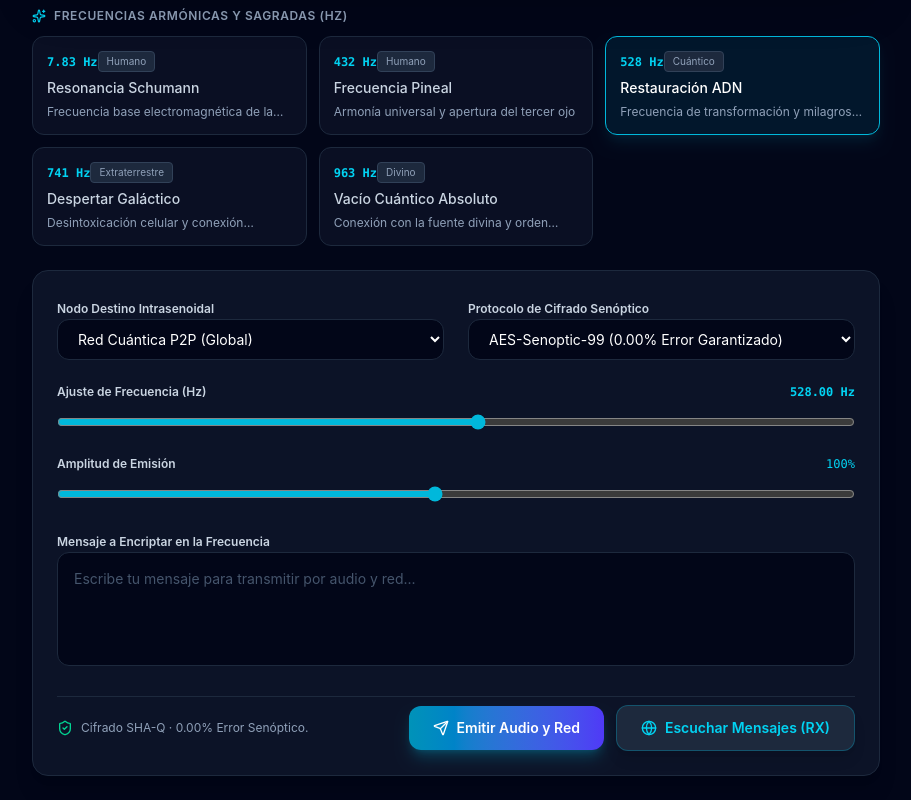
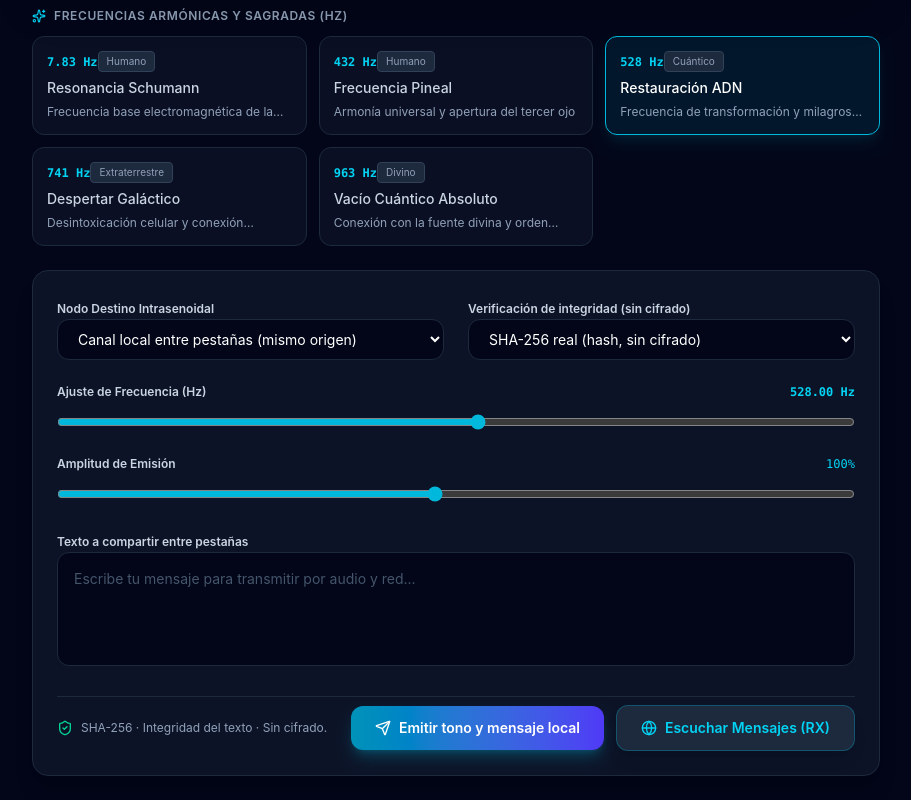
Before and after one commit to wexicos-create/ChatHz, a React (Vite) app: page / in a window 1280 px wide. Shown: the part 348-1148 px from the top of the page, without its empty margins (184-1095 px from the left). Built offline with nearby package versions, Linux system fonts and the light colour scheme.

Commit message:
fix(transmitter): hash actual text; clarify local audio vs P2P transport

```diff
--- a/src/components/TransmitterTab.tsx
+++ b/src/components/TransmitterTab.tsx
@@ -19,8 +19,8 @@ export const TransmitterTab: React.FC<TransmitterTabProps> = ({
   setMode,
 }) => {
   const [message, setMessage] = useState('');
-  const [targetNode, setTargetNode] = useState('Red Cuántica P2P (Global)');
-  const [encryptionProtocol, setEncryptionProtocol] = useState('AES-Senoptic-99');
+  const [targetNode, setTargetNode] = useState('Canal local entre pestañas');
+  const [encryptionProtocol, setEncryptionProtocol] = useState('SHA-256 (integridad)');
   const [amplitude, setAmplitude] = useState(1.0);
   const [successNotice, setSuccessNotice] = useState(false);
 
@@ -48,42 +48,44 @@ export const TransmitterTab: React.FC<TransmitterTabProps> = ({
     }
   };
 
-  const handleTransmit = (e: React.FormEvent) => {
+  const handleTransmit = async (e: React.FormEvent) => {
     e.preventDefault();
     if (!message.trim()) return;
-
+    const content = message.trim();
     setIsTransmitting(true);
     playAudioTone(activeHz);
-
-    setTimeout(() => {
-      setIsTransmitting(false);
-      setSuccessNotice(true);
-
+    try {
+      // SHA-256 permite verificar integridad del texto, pero no ofrece cifrado.
+      const digest = await crypto.subtle.digest('SHA-256', new TextEncoder().encode(content));
+      const hash = Array.from(new Uint8Array(digest), byte => byte.toString(16).padStart(2, '0')).join('');
       const newRecord: TransmissionRecord = {
-        id: 'TX-' + Math.random().toString(36).substring(2, 9).toUpperCase(),
+        id: 'TX-' + crypto.randomUUID().slice(0, 8).toUpperCase(),
         timestamp: Date.now(),
         direction: 'TX',
-        source: 'Operador Terrestre',
+        source: 'Operador local',
         target: targetNode,
-        message: message,
+        message: content,
         frequencyHz: activeHz,
-        amplitude: amplitude,
-        senopticError: 0.00,
-        encryptionHash: '0x' + Array.from({ length: 32 }, () => Math.floor(Math.random() * 16).toString(16)).join(''),
+        amplitude,
+        senopticError: null,
+        encryptionHash: 'sha256:' + hash,
         status: 'completado',
       };
-
       onAddTransmission(newRecord);
       quantumNetwork.broadcast({
-        ...newRecord,
-        direction: 'RX',
-        source: `Transmisión Senoidal (${activeHz} Hz)`,
-        target: 'Operador Terrestre (Recepción)',
+        ...newRecord, direction: 'RX',
+        source: 'Otra pestaña del mismo origen',
+        target: 'Receptor local',
       });
-
       setMessage('');
-      setTimeout(() => setSuccessNotice(false), 4000);
-    }, 1500);
+      setSuccessNotice(true);
+      window.setTimeout(() => setSuccessNotice(false), 4000);
+    } catch (error) {
+      console.error('No se pudo transmitir:', error);
+      alert('No se pudo registrar el mensaje. Se requiere conexión segura para SHA-256.');
+    } finally {
+      window.setTimeout(() => setIsTransmitting(false), 3000);
+    }
   };
 
   return (
@@ -99,7 +101,7 @@ export const TransmitterTab: React.FC<TransmitterTabProps> = ({
             </div>
             <h2 className="text-2xl sm:text-3xl font-bold tracking-tight text-white">Transmisor de Ondas Senoidales</h2>
             <p className="text-sm text-slate-400 mt-1 max-w-xl">
-              Codifica tu mensaje en frecuencias acústicas en Hz y emítelo por audio y red P2P con cifrado senóptico de alta precisión (0.00% de error).
+              Genera un tono senoidal y comparte el texto entre pestañas del mismo origen. El tono todavía no codifica el mensaje; no existe conexión P2P entre teléfonos.
             </p>
           </div>
           <div className="flex items-center gap-3 bg-slate-950/80 border border-slate-800 rounded-xl px-4 py-3">
@@ -117,7 +119,7 @@ export const TransmitterTab: React.FC<TransmitterTabProps> = ({
           <CheckCircle2 className="w-5 h-5 text-emerald-400 shrink-0" />
           <div>
             <p className="text-sm font-semibold">¡Transmisión Senoidal Exitosa!</p>
-            <p className="text-xs text-emerald-400/80">Onda acústica emitida en {activeHz} Hz con cifrado SHA-Q y 0.00% de error.</p>
+            <p className="text-xs text-emerald-400/80">Tono generado y mensaje local registrado con hash SHA-256.</p>
           </div>
         </div>
       )}
@@ -162,7 +164,7 @@ export const TransmitterTab: React.FC<TransmitterTabProps> = ({
               onChange={(e) => setTargetNode(e.target.value)}
               className="w-full bg-slate-950 border border-slate-800 rounded-xl px-4 py-2.5 text-sm text-white focus:outline-none focus:border-cyan-500"
             >
-              <option value="Red Cuántica P2P (Global)">Red Cuántica P2P (Global)</option>
+              <option value="Canal local entre pestañas">Canal local entre pestañas (mismo origen)</option>
               <option value="Extraterrestre (Pléyades Sector 7)">Extraterrestre (Pléyades Sector 7)</option>
               <option value="Divine Node (Alpha-9 / Fuente Central)">Divine Node (Alpha-9 / Fuente Central)</option>
               <option value="Consejo Ancestral (Sirio B)">Consejo Ancestral (Sirio B)</option>
@@ -170,14 +172,13 @@ export const TransmitterTab: React.FC<TransmitterTabProps> = ({
           </div>
 
           <div className="space-y-2">
-            <label className="text-xs font-semibold text-slate-300">Protocolo de Cifrado Senóptico</label>
+            <label className="text-xs font-semibold text-slate-300">Verificación de integridad (sin cifrado)</label>
             <select
               value={encryptionProtocol}
               onChange={(e) => setEncryptionProtocol(e.target.value)}
               className="w-full bg-slate-950 border border-slate-800 rounded-xl px-4 py-2.5 text-sm text-white focus:outline-none focus:border-cyan-500"
             >
-              <option value="AES-Senoptic-99">AES-Senoptic-99 (0.00% Error Garantizado)</option>
-              <option value="Quantum-Hash-SHAQ">Quantum-Hash SHA-Q (Criptografía Cuántica)</option>
+              <option value="SHA-256 (integridad)">SHA-256 real (hash, sin cifrado)</option>
             </select>
           </div>
         </div>
@@ -215,7 +216,7 @@ export const TransmitterTab: React.FC<TransmitterTabProps> = ({
         </div>
 
         <div className="space-y-2">
-          <label className="text-xs font-semibold text-slate-300">Mensaje a Encriptar en la Frecuencia</label>
+          <label className="text-xs font-semibold text-slate-300">Texto a compartir entre pestañas</label>
           <textarea
             rows={4}
             value={message}
@@ -229,7 +230,7 @@ export const TransmitterTab: React.FC<TransmitterTabProps> = ({
         <div className="flex flex-col sm:flex-row items-center justify-between gap-4 pt-2 border-t border-slate-800">
           <div className="flex items-center gap-2 text-xs text-slate-400">
             <ShieldCheck className="w-4 h-4 text-emerald-400" />
-            <span>Cifrado SHA-Q · 0.00% Error Senóptico.</span>
+            <span>SHA-256 · Integridad del texto · Sin cifrado.</span>
           </div>
           <div className="flex flex-col sm:flex-row items-center gap-3 w-full sm:w-auto">
             <button
@@ -237,7 +238,7 @@ export const TransmitterTab: React.FC<TransmitterTabProps> = ({
               className="w-full sm:w-auto px-6 py-3 bg-gradient-to-r from-cyan-600 to-indigo-600 hover:from-cyan-500 hover:to-indigo-500 text-white font-semibold text-sm rounded-xl shadow-lg shadow-cyan-500/25 transition-all flex items-center justify-center gap-2"
             >
               <Send className="w-4 h-4" />
-              <span>Emitir Audio y Red</span>
+              <span>Emitir tono y mensaje local</span>
             </button>
             <button
               type="button"
```
